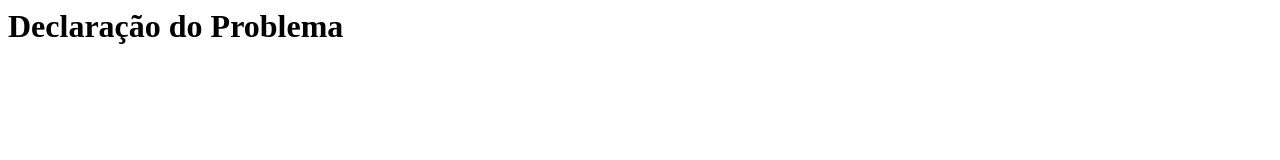
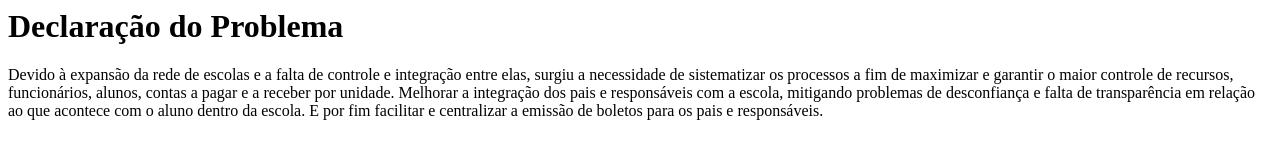
Before and after one commit to impacta-es13-gcm-grupo05/impacta-es13-gcm-grupo05.github.io, a plain HTML site: page Engenharia-de-Requisitos/pages/Declaracao-do-Problema.html in a window 1280 px wide. Drawn offline with Linux system fonts and the light colour scheme.

Commit message:
Update Declaracao-do-Problema.html

```diff
--- a/Engenharia-de-Requisitos/pages/Declaracao-do-Problema.html
+++ b/Engenharia-de-Requisitos/pages/Declaracao-do-Problema.html
@@ -5,5 +5,9 @@
 </head>
 <body>
 <h1>Declaração do Problema</h1>
+<p>Devido à expansão da rede de escolas e a falta de controle e integração entre elas, surgiu a necessidade de sistematizar os processos a fim de maximizar e garantir o maior controle de recursos, funcionários, alunos, contas a pagar e a receber por unidade.
+Melhorar a integração dos pais e responsáveis com a escola, mitigando problemas de desconfiança e falta de transparência em relação ao que acontece com o aluno dentro da escola.
+E por fim facilitar e centralizar a emissão de boletos para os pais e responsáveis.
+</p>
 </body>
 </html>
```
